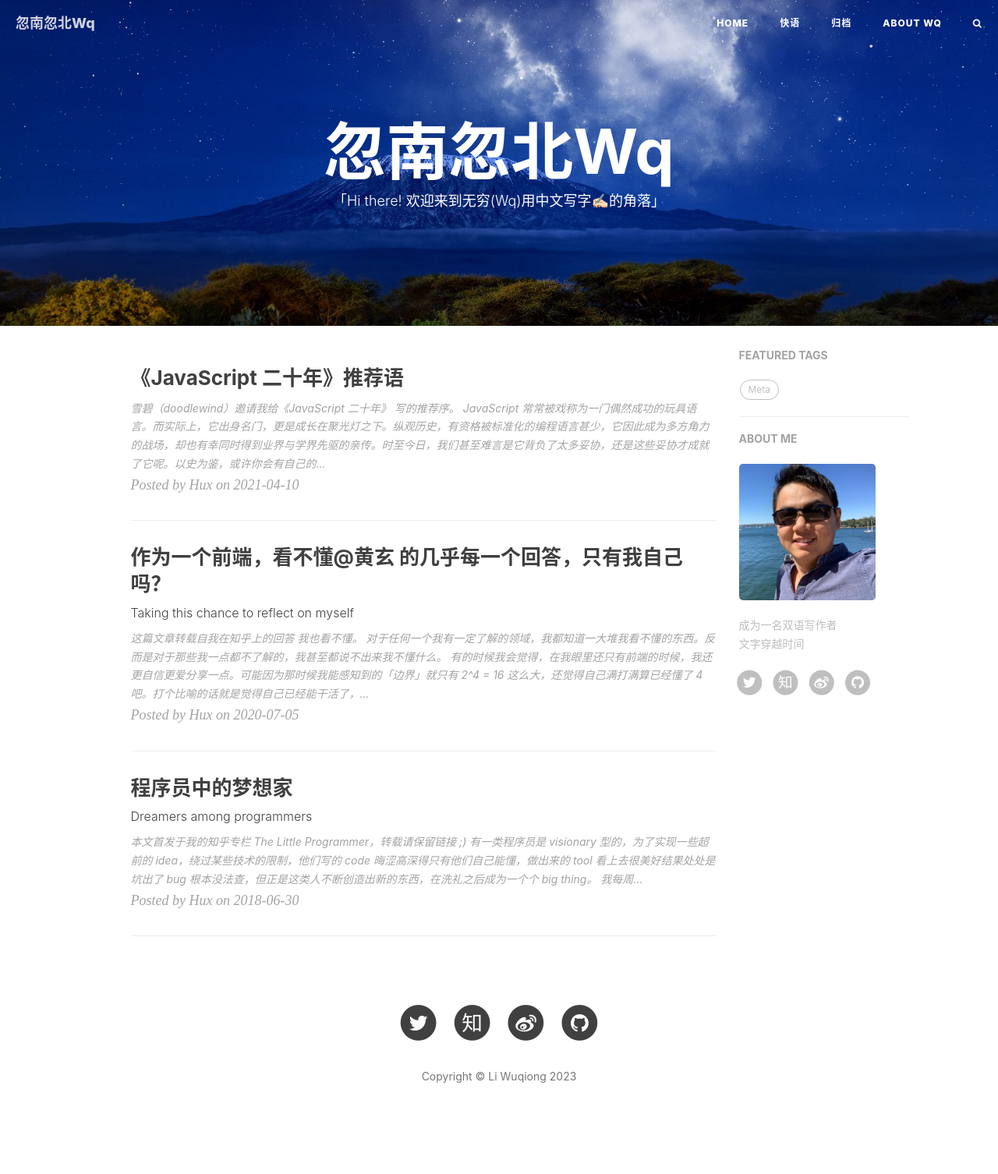
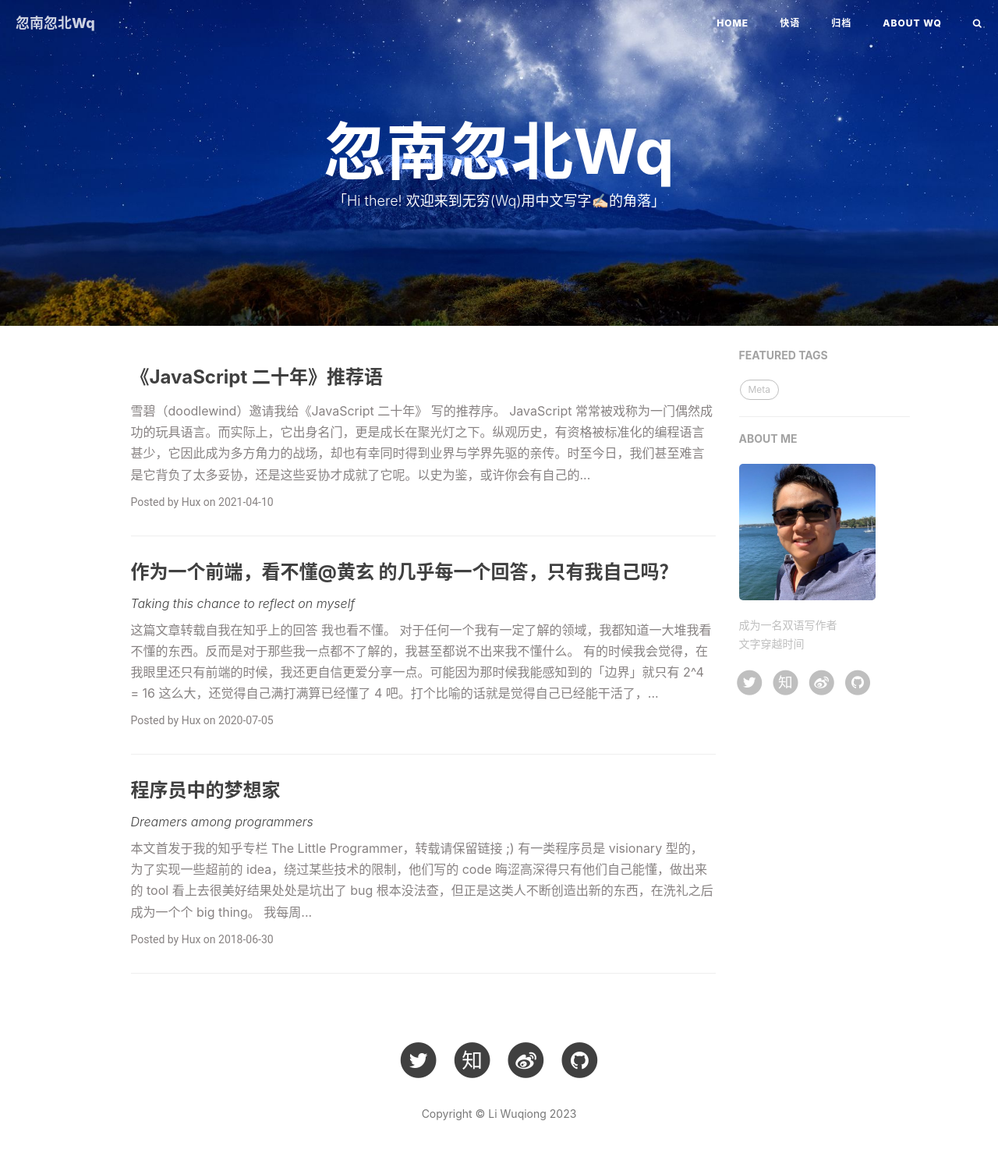
Before and after one commit to liwuqiong/blog_zh, a Jekyll site: the page built from index.html, in a window 1280 px wide. Shown: the whole page at 78% size. Built offline with Jekyll 4.4.1, drawn with Linux system fonts in a browser that asks for light colours; nearby versions of some CDN libraries; the list of posts is cut into pages by our own code; comment, search, counter and statistics services are not loaded; before the commit the page ends 1458 px from its top, so only the background shows below that.

Commit message:
css config

```diff
--- a/_includes/head.html
+++ b/_includes/head.html
@@ -50,7 +50,7 @@
     <link rel="stylesheet" href="{{ "/css/bootstrap.min.css" | prepend: site.baseurl }}">
 
     <!-- Custom CSS -->
-    <link rel="stylesheet" href="{{ "/css/hux-blog.min.css" | prepend: site.baseurl }}">
+    <link rel="stylesheet" href="{{ "/css/hux-blog.css" | prepend: site.baseurl }}">
 
     <!-- Custom Fonts -->
     <!-- <link href="http://maxcdn.bootstrapcdn.com/font-awesome/4.3.0/css/font-awesome.min.css" rel="stylesheet" type="text/css"> -->
--- a/css/hux-blog.css
+++ b/css/hux-blog.css
@@ -1293,28 +1293,36 @@ samp {
 }
 @media only screen and (min-width: 768px) {
   .post-preview > a > .post-title {
-    font-size: 26px;
+    font-size: 24px;
     line-height: 1.3;
-    margin-bottom: 10px;
+    margin-bottom: 15px;
   }
   .post-preview > a > .post-subtitle {
     font-size: 16px;
+    font-style: italic;
   }
   .post-preview .post-meta {
-    font-size: 18px;
+    font-size: 14px;
+    font-family: 'Roboto';
+    color: #878282;
+    font-style: normal;
   }
 }
 .post-content-preview {
-  font-size: 13px;
-  font-style: italic;
-  color: #a3a3a3;
+  font-size: 14px;
+  font-style: normal;
+  color: #525050;
+  margin-bottom: 10px
 }
 .post-content-preview:hover {
   color: #0085a1;
 }
+
+
 @media only screen and (min-width: 768px) {
   .post-content-preview {
-    font-size: 14px;
+    font-size: 16px;
+    color:#878282
   }
 }
 .section-heading {
```
